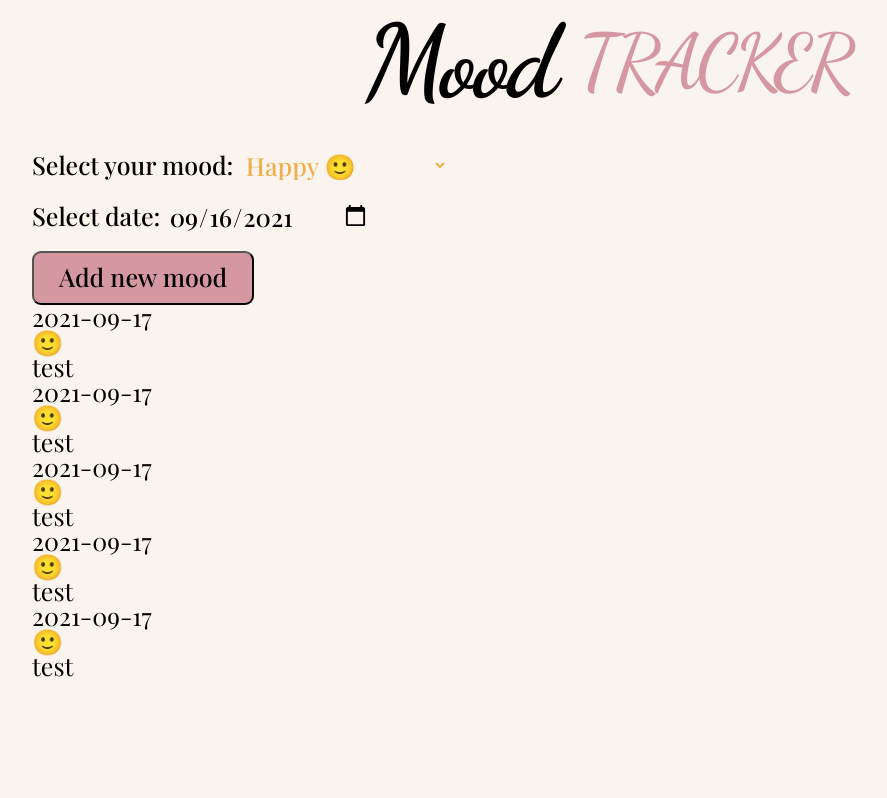
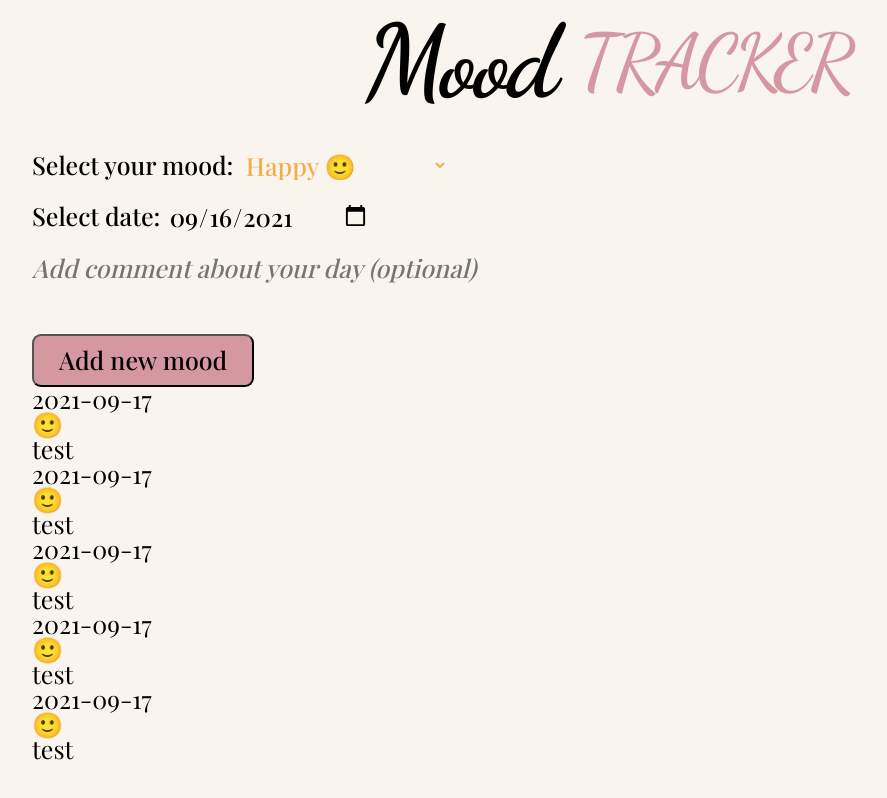
Before and after one commit to zakrzewskib/mood-tracker-react, a React (Create React App) app: page / in a window 1280 px wide. Shown: the whole page, without its empty margins (32-919 px from the left). Built offline with nearby package versions, Linux system fonts and the light colour scheme; a web font is replaced by a local one.

Commit message:
Add comment textarea in  form

```diff
--- a/src/components/AddMood/MoodForm.js
+++ b/src/components/AddMood/MoodForm.js
@@ -70,8 +70,24 @@ const MoodForm = (props) => {
       </div>
 
       <div className={classes['new-mood-form-section']}>
-        <label htmlFor="">Select date:</label>
-        <input type="date" defaultValue={date} onChange={dateChangeHandler} />
+        <label htmlFor="date">Select date:</label>
+        <input
+          id="date"
+          type="date"
+          defaultValue={date}
+          onChange={dateChangeHandler}
+        />
+      </div>
+
+      <div className={classes['new-mood-form-section']}>
+        {/* <label htmlFor="comment">Add comment about your day (optional)</label> */}
+        <textarea
+          name="comment"
+          id="comment"
+          cols="35"
+          rows="2"
+          placeholder="Add comment about your day (optional)"
+        ></textarea>
       </div>
 
       <div className={classes['new-mood--actions']}>
--- a/src/components/AddMood/MoodForm.module.css
+++ b/src/components/AddMood/MoodForm.module.css
@@ -11,12 +11,21 @@
 
 .new-mood-main-form select,
 .new-mood-main-form select option,
-.new-mood-main-form input {
+.new-mood-main-form input,
+.new-mood-main-form textarea {
   font-family: 'Playfair Display', serif;
   font-size: inherit;
   font-weight: 500;
   background-color: #f9f4ed;
   border: none;
+}
+
+.new-mood-main-form textarea {
+  resize: none;
+  font-style: italic;
+
+  overflow-x: hidden;
+  overflow-y: auto;
 }
 
 .new-mood-form-section {
```
